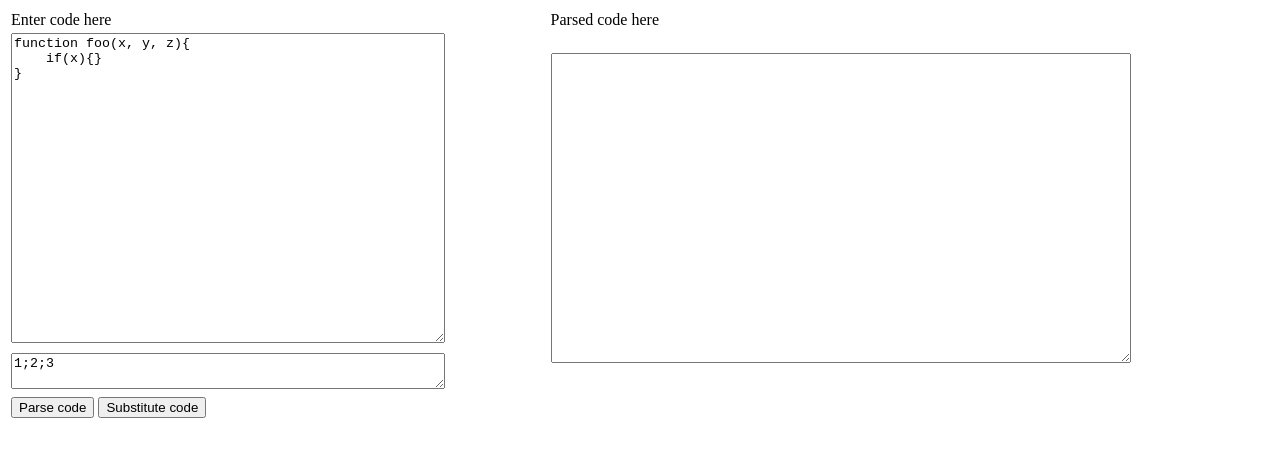
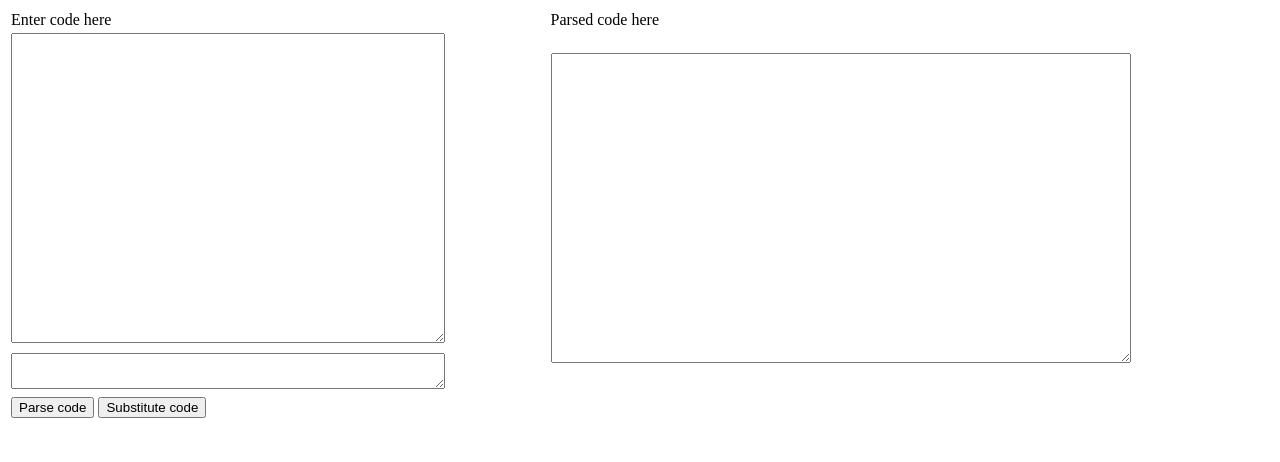
Before and after one commit to baraksamesh/baraksamesh-sqe-workshop-2018-exercise-2, a website built with webpack: page index.html in a window 1280 px wide. Built offline with nearby package versions, Linux system fonts and the light colour scheme.

Commit message:
Add files via upload

```diff
--- a/index.html
+++ b/index.html
@@ -54,16 +54,10 @@
             <tr>
                 <td>
                     <div class="textAreaWrapper">
-                        <textarea id="codePlaceholder" title="Enter code here" >
-function foo(x, y, z){
-    if(x){}
-}
-
-
-</textarea>
+                        <textarea id="codePlaceholder" title="Enter code here" ></textarea>
                     </div>
 					<div id = "vector" class="textAreaWrapper">
-                        <textarea id="vectorPlaceholder" title="Enter vector here" >1;2;3</textarea>
+                        <textarea id="vectorPlaceholder" title="Enter vector here" ></textarea>
                     </div>
                 </td>
                 <td>
```
